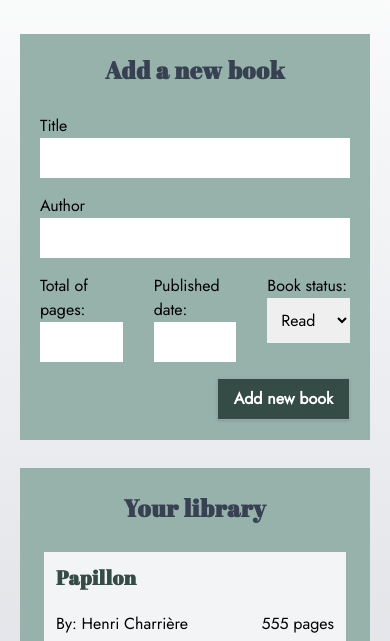
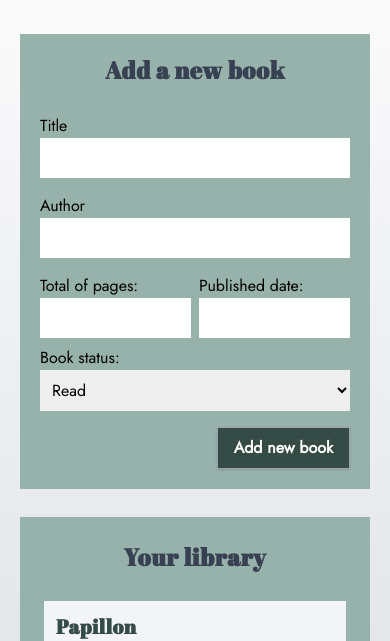
Before and after one commit to JeanLoupD/book-library, a plain HTML site: page index.html in a window 390 px wide. Shown: the part 146-787 px from the top of the page. Drawn offline with nearby package versions, Linux system fonts and the light colour scheme.

Commit message:
fixed the responsive

```diff
--- a/index.html
+++ b/index.html
@@ -33,6 +33,9 @@
                     },
                     gridTemplateColumns: {
                         '3': 'repeat(auto-fill, minmax(275px, 1fr))'
+                    },
+                    spacing: {
+                        mySpacing: '143.6px'
                     }
                 }
             }
@@ -66,23 +69,23 @@
                             <label for="author" class="block">Author</label>
                             <input type="text" id="author" name="author" class="w-full p-2 focus:outline-none">
                         </div>
-                        <div class="w-full mb-4 flex gap-[10%]">
+                        <div class="w-full mb-4 flex md:flex-nowrap flex-wrap md:justify-normal justify-between md:gap-[10%] gap-2">
                             <!-- Total page field -->
-                            <div class="w-1/3">
+                            <div class="flex flex-col justify-between md:w-1/3 grow w-mySpacing">
                                 <label for="pages" class="block">Total of pages:</label>
                                 <input type="text" id="pages" name="pages" class="w-full p-2 focus:outline-none" maxlength="4">
                             </div>
 
                             <!-- Published date field -->
-                            <div class="w-1/3">
+                            <div class="flex flex-col justify-between md:w-1/3 grow w-mySpacing">
                                 <label for="publish_date" class="block">Published date:</label>
                                 <input type="text" id="publish_date" name="publish_date" class="w-full p-2 focus:outline-none" maxlength="4">
                             </div>
 
                             <!-- Select list -->
-							<div class="w-1/3">
+							<div class="flex flex-col justify-between md:w-1/3 grow w-mySpacing">
 								<label for="status" class="block font-medium">Book status:</label>
-								<select id="status" class="focus:outline-none block w-full p-2.5">
+								<select id="status" class="focus:outline-none block w-full p-2">
 									<option value="read">Read</option>
 									<option value="notRead">Not Read</option>
 								</select>
```
